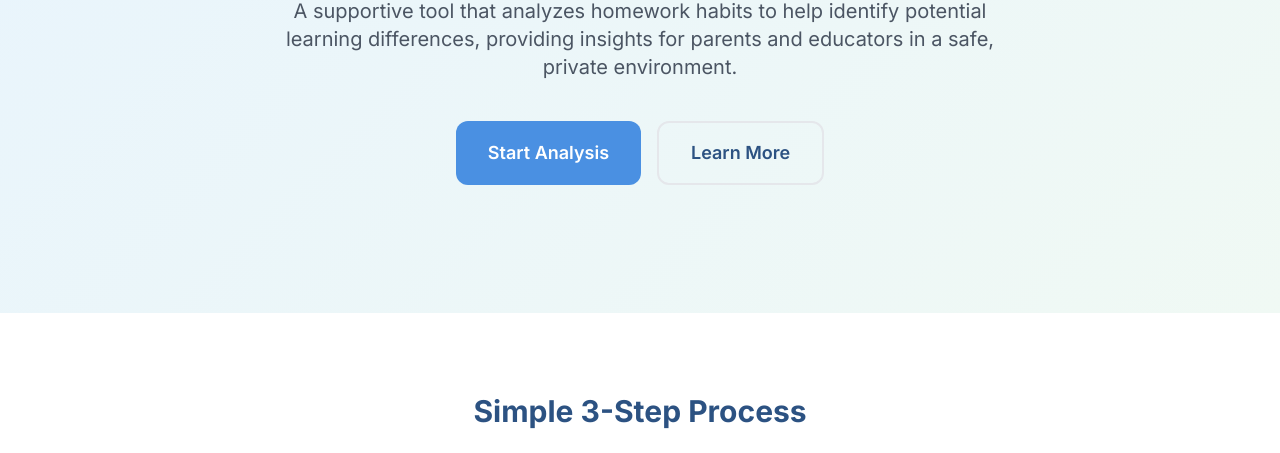
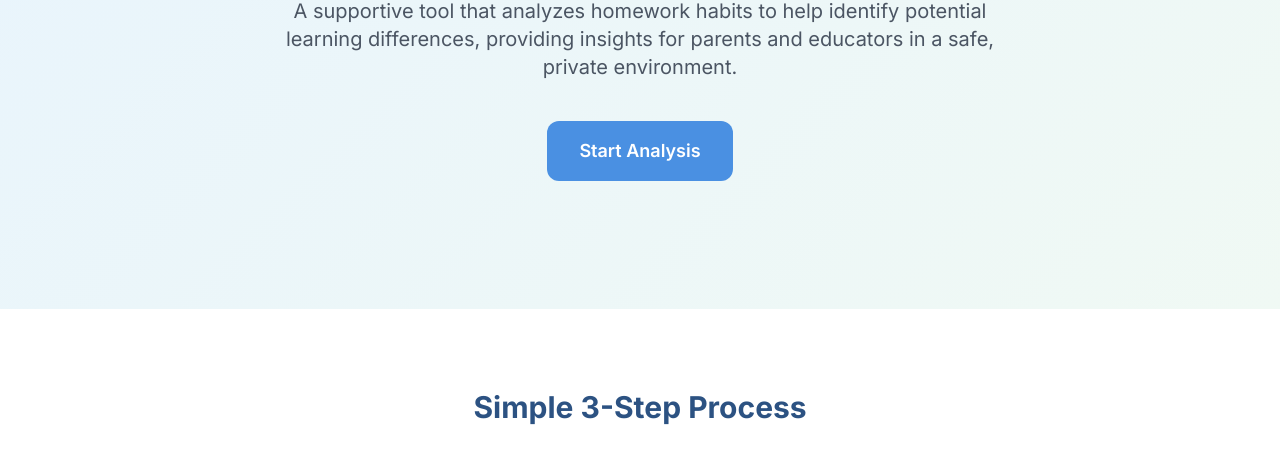
Before and after one commit to NsnCheung/MetaLog, a plain HTML site: page index.html in a window 1280 px wide. Shown: the part 347-800 px from the top of the page. Drawn offline with nearby package versions, Linux system fonts and the light colour scheme.

Commit message:
Remove 'Learn More' button from index.html
Removed 'Learn More' button from the main section.

```diff
--- a/index.html
+++ b/index.html
@@ -55,9 +55,6 @@
                 <button onclick="window.location.href='upload.html'"
                     class="bg-primary text-white px-8 py-4 rounded-xl text-lg font-semibold hover-lift">
                     Start Analysis
-                </button>
-                <button class="border-2 border-primary text-primary px-8 py-4 rounded-xl text-lg font-semibold hover:bg-blue-50 transition">
-                    Learn More
                 </button>
             </div>
         </div>
```
